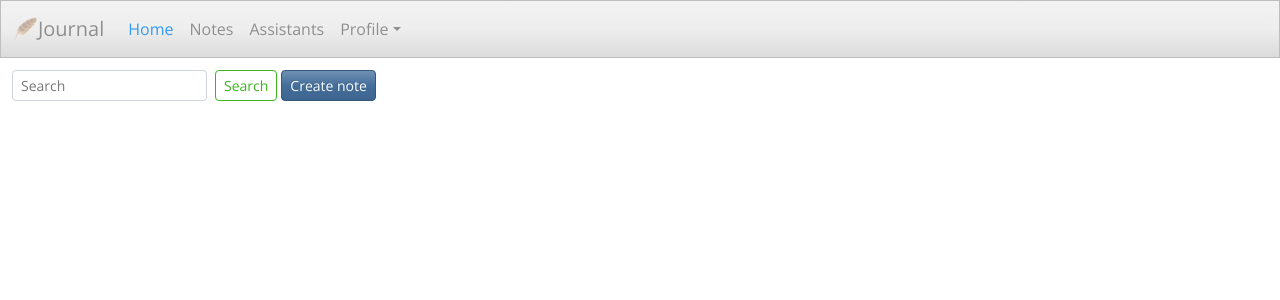
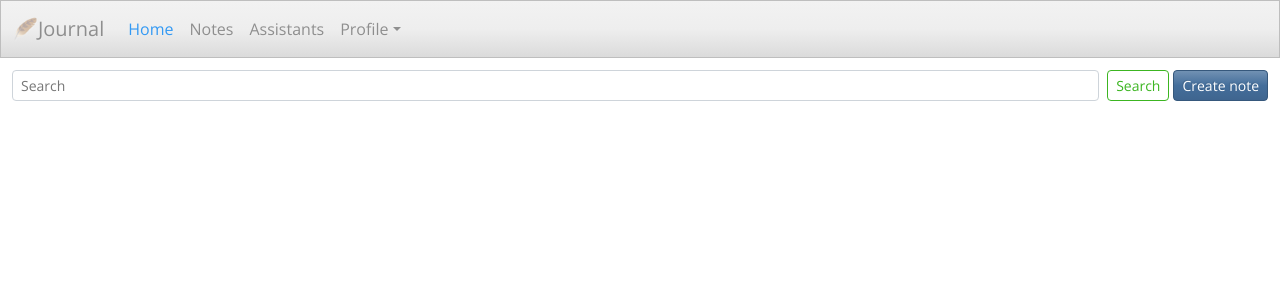
Before and after one commit to surf-bum/journal, a Flask app: template templates/base.html in a window 1280 px wide. Shown: the top 300 px of the page. Run offline with Flask 3, Linux system fonts and the light colour scheme; the template is opened without the code that fills it, so the values that code supplies are empty; parts of the project's set-up code (start-up, migrations or seed data) failed here and were passed over; some libraries are stand-ins or nearby versions.

Commit message:
fix: search layout ux improved

```diff
--- a/templates/base.html
+++ b/templates/base.html
@@ -49,14 +49,14 @@
 </nav>
 <nav class="mt-1 navbar">
     <div class="container-fluid">
-        <div class="d-flex gap-1 w-100">
-            <div>
+        <div class="d-flex gap-1 w-100 justify-content-between">
+            <div class="w-100">
                 <form class="d-flex" role="search">
                     <input class="form-control form-control-sm me-2 flex-grow-1" type="search" placeholder="Search" aria-label="Search">
                     <button class="btn btn-outline-success btn-sm" type="submit">Search</button>
                 </form>
             </div>
-            <button type="button" class="btn btn-primary btn-sm" data-bs-toggle="modal" data-bs-target="#noteModal">
+            <button type="button" class="btn btn-primary btn-sm text-nowrap" data-bs-toggle="modal" data-bs-target="#noteModal">
                 Create note
             </button>
         </div>
```
